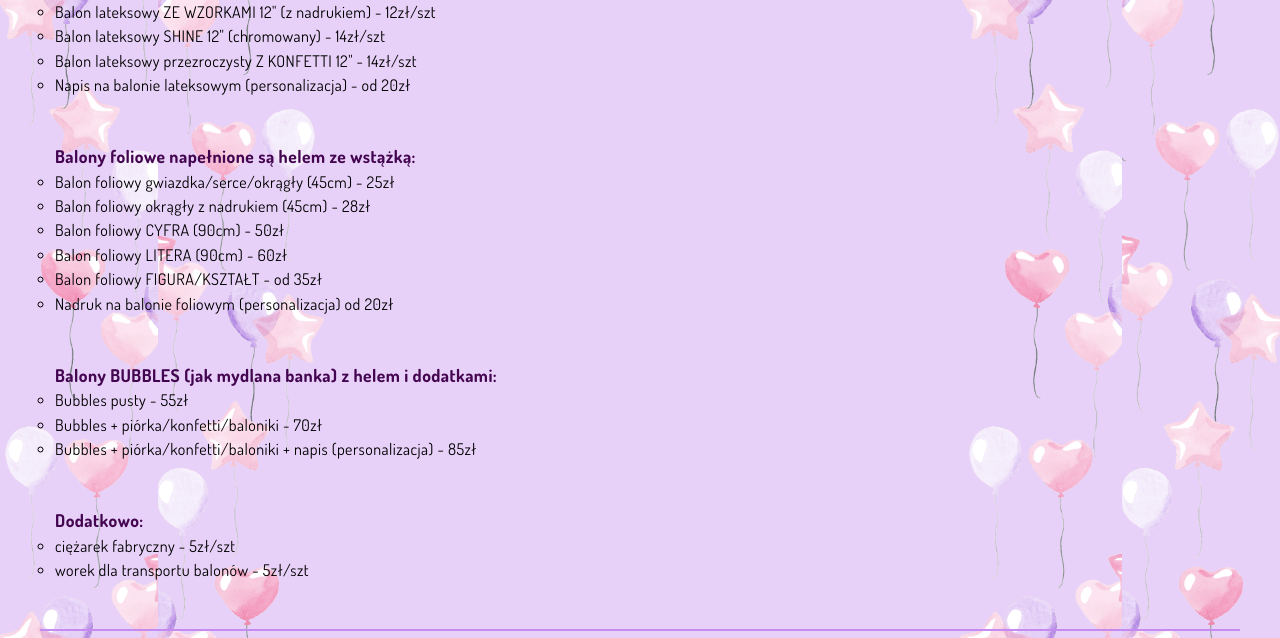
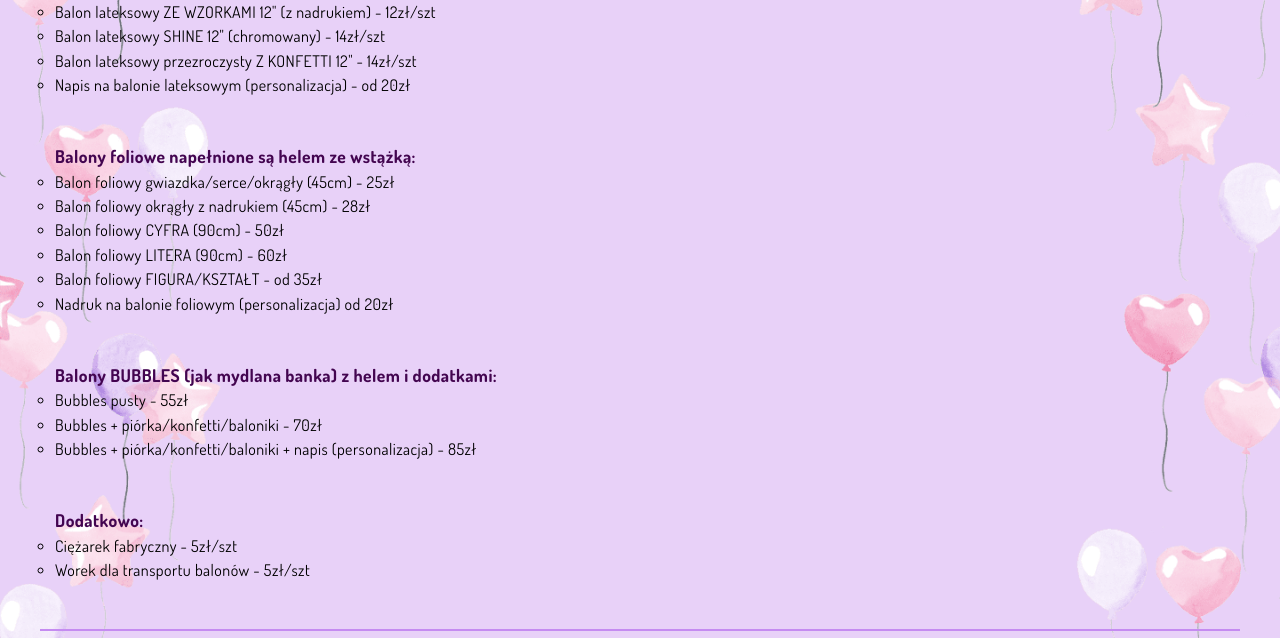
Before and after one commit to Vobzilla/on.balon, a plain HTML site: page price.html in a window 1280 px wide. Shown: the part 556-1194 px from the top of the page. Drawn offline with Linux system fonts and the light colour scheme; files whose address does not match are found by name.

Commit message:
bg size body

```diff
--- a/price.html
+++ b/price.html
@@ -16,7 +16,7 @@
     <meta name="viewport" content="width=device-width, initial-scale=1.0">
     <meta name="description"
         content="Balony z helem Szczecin! On.balon - Profesjonalne dekoracje z balonów. Biały miś na twoją uroczystość. Dostawa balonów z helem, figur z balonów oraz decracje balonowe!">
-    <title>on.balon - balony z helem szczecin</title>
+    <title>on.balon - balony z helem szczecin | Biały miś na twoją uroczystość</title>
     <link rel="shortcut icon" type="image/x-icon" href="./img/fav.png">
 
     <link rel="preconnect" href="https://fonts.gstatic.com" crossorigin>
@@ -26,7 +26,7 @@
 </head>
 
 
-<body>
+<body class="body-price">
     <header class="page-header">
         <div class="conteiner">
             <div class="logo-wrap">
@@ -158,10 +158,10 @@
         <ul class="price__list">
             <h3 class="price__list title">Dodatkowo:</h3>
             <li class="price__item">
-                <p class="price__text">ciężarek fabryczny - 5zł/szt</p>
+                <p class="price__text">Ciężarek fabryczny - 5zł/szt</p>
             </li>
             <li class="price__item">
-                <p class="price__text">worek dla transportu balonów - 5zł/szt</p>
+                <p class="price__text">Worek dla transportu balonów - 5zł/szt</p>
             </li>
         </ul>
     </section>
--- a/sass/components/_common.scss
+++ b/sass/components/_common.scss
@@ -11,6 +11,10 @@ body {
   background-image: url(../img/baloonpaint.png);
   background-position: center;
   background-size: contain;
+}
+
+.body-price {
+  background-size: cover;
 }
 
 .title {
```
Also changed, not shown: index.html (+7 -7 lines), css/main.css, css/main.min.css, 2 other files.
